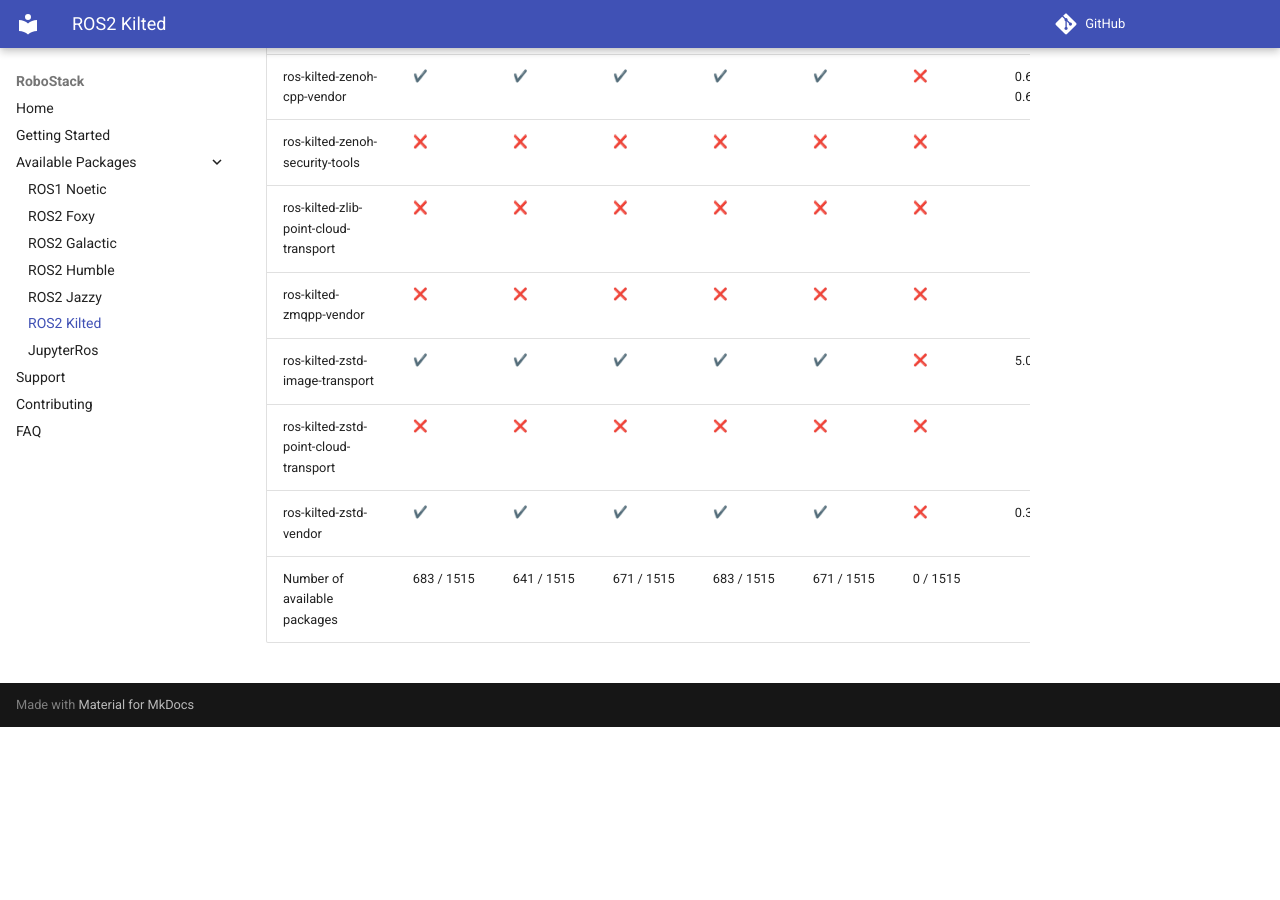
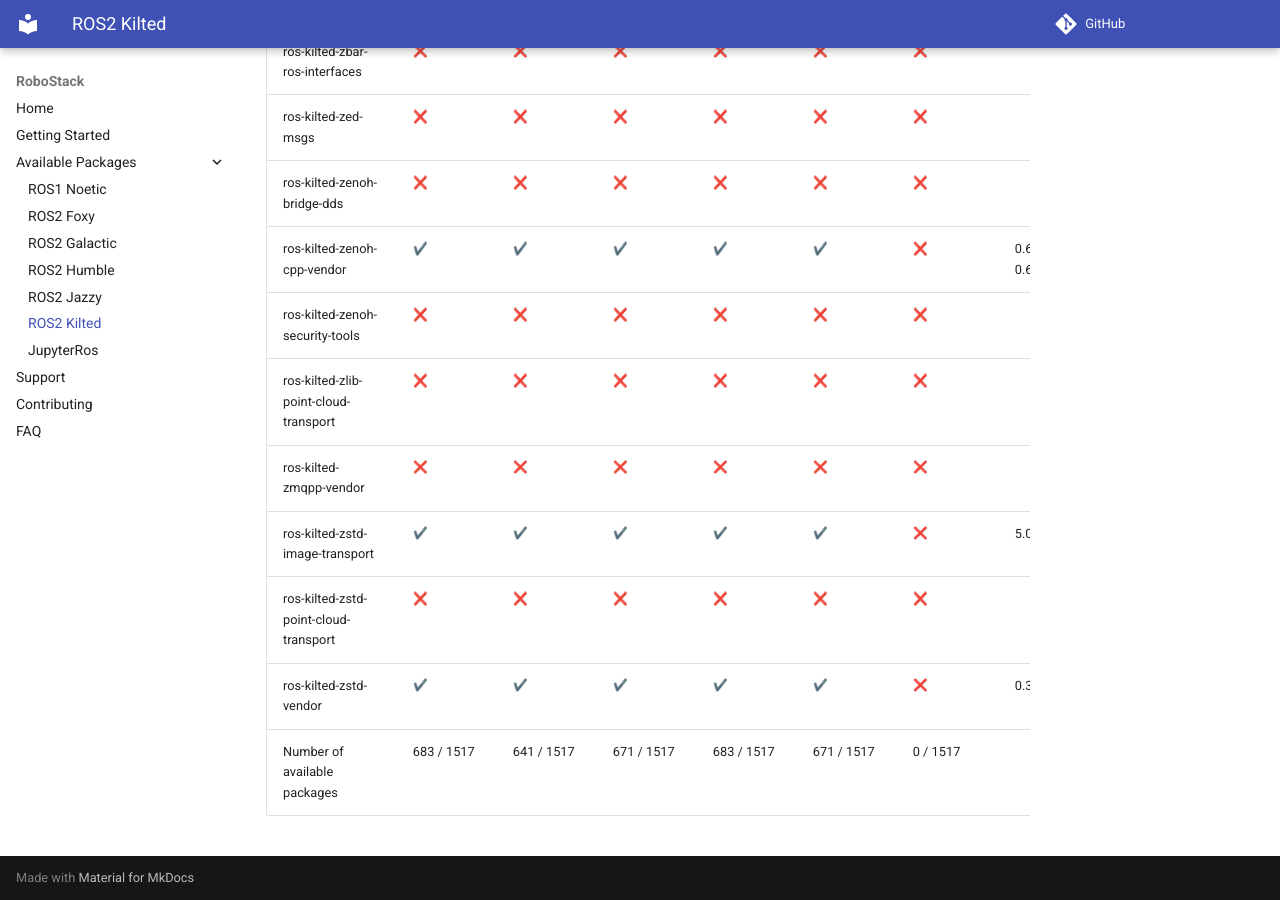
Before and after one commit to RoboStack/robostack.github.io, an MkDocs documentation site: the page built from docs/kilted.md, in a window 1280 px wide and 900 px high, scrolled down 110985 px. Built offline with MkDocs 1.6.1 and Material for MkDocs 9.7.7, drawn with Linux system fonts in a browser that asks for light colours; emoji names are drawn with the system emoji font; comment, search, counter and statistics services are not loaded; before the commit the page ends 111712 px from its top, so only the background shows below that; some of the changed text lies outside the part shown.

Commit message:
Update tables

```diff
--- a/docs/kilted.md
+++ b/docs/kilted.md
@@ -1515,4 +1517,4 @@
 | ros-kilted-zstd-image-transport | :heavy_check_mark: { data-sort='1' } | :heavy_check_mark: { data-sort='1' } | :heavy_check_mark: { data-sort='1' } | :heavy_check_mark: { data-sort='1' } | :heavy_check_mark: { data-sort='1' } | :x: { data-sort='0' } | 5.0.2, 5.1.0  |
 | ros-kilted-zstd-point-cloud-transport | :x: { data-sort='0' } | :x: { data-sort='0' } | :x: { data-sort='0' } | :x: { data-sort='0' } | :x: { data-sort='0' } | :x: { data-sort='0' } |   |
 | ros-kilted-zstd-vendor | :heavy_check_mark: { data-sort='1' } | :heavy_check_mark: { data-sort='1' } | :heavy_check_mark: { data-sort='1' } | :heavy_check_mark: { data-sort='1' } | :heavy_check_mark: { data-sort='1' } | :x: { data-sort='0' } | 0.32.0  |
-| Number of available packages |  683 / 1515 | 641 / 1515 | 671 / 1515 | 683 / 1515 | 671 / 1515 | 0 / 1515 |
+| Number of available packages |  683 / 1517 | 641 / 1517 | 671 / 1517 | 683 / 1517 | 671 / 1517 | 0 / 1517 |
```
Also changed, not shown: other parts of docs/kilted.md (+2 -0 lines), docs/jazzy.md (+3 -1 lines).
